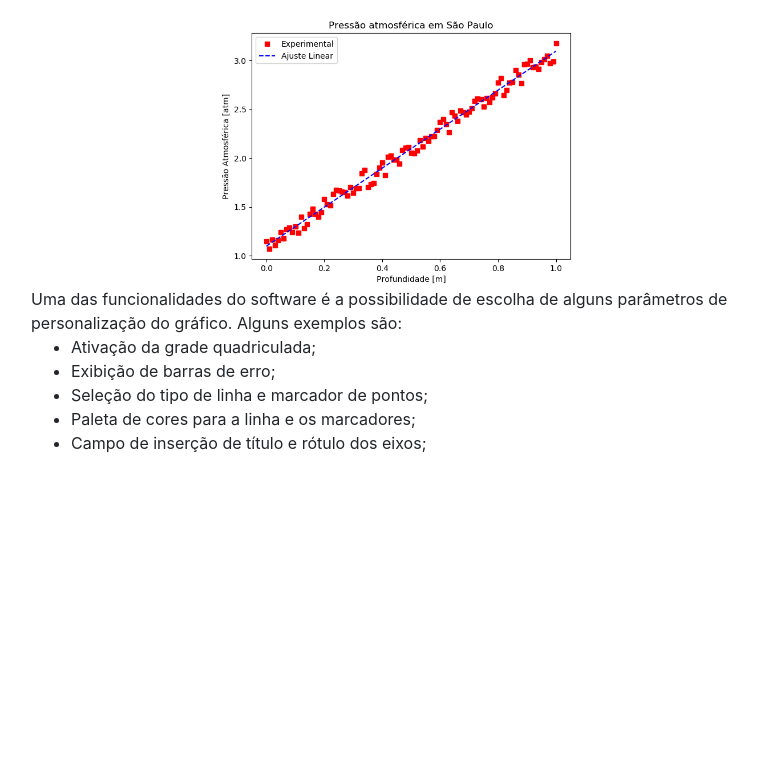
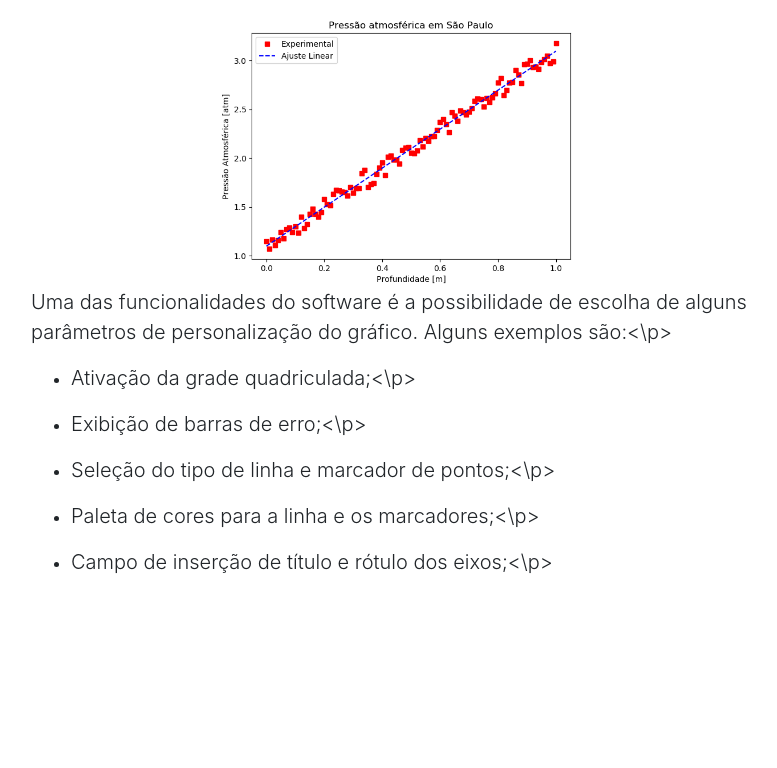
Before and after one commit to MathSolver/mathsolver.github.io, a website with bundled scripts: page index.html in a window 1280 px wide. Shown: the part 767-1535 px from the top of the page, without its empty margins (244-1021 px from the left). Built offline with nearby package versions, Linux system fonts and the light colour scheme.

Commit message:
Update index.html
Atualização de fonte dos itens.

```diff
--- a/index.html
+++ b/index.html
@@ -64,13 +64,13 @@
           <p class="lead">O MathSolver é um software baseado em Python que tem por objetivo o cálculo do ajuste linear de um conjunto de dados e a exibição gráfica da reta que melhor se ajusta e minimiza o erro.\n
           Foi desenvolvido por um grupo de estudantes da Escola de Engenharia de Lorena (EEL-USP) para fins didáticos. Aqui nesta página você poderá encontrar informações quanto à documentação, download do software, redes sociais e ficar por dentro das novidades.</p>
           <img src="images\pressao_sp.png" class="center">
-          Uma das funcionalidades do software é a possibilidade de escolha de alguns parâmetros de personalização do gráfico. Alguns exemplos são:
+          <p class="lead">Uma das funcionalidades do software é a possibilidade de escolha de alguns parâmetros de personalização do gráfico. Alguns exemplos são:<\p>
           <ul>
-            <li>Ativação da grade quadriculada;</li>
-            <li>Exibição de barras de erro;</li>
-            <li>Seleção do tipo de linha e marcador de pontos;</li>
-            <li>Paleta de cores para a linha e os marcadores;</li>
-            <li>Campo de inserção de título e rótulo dos eixos;</li>
+            <li><p class="lead">Ativação da grade quadriculada;<\p></li>
+            <li><p class="lead">Exibição de barras de erro;<\p></li>
+            <li><p class="lead">Seleção do tipo de linha e marcador de pontos;<\p></li>
+            <li><p class="lead">Paleta de cores para a linha e os marcadores;<\p></li>
+            <li><p class="lead">Campo de inserção de título e rótulo dos eixos;<\p></li>
           </ul>
         </div>
       </div>
```
